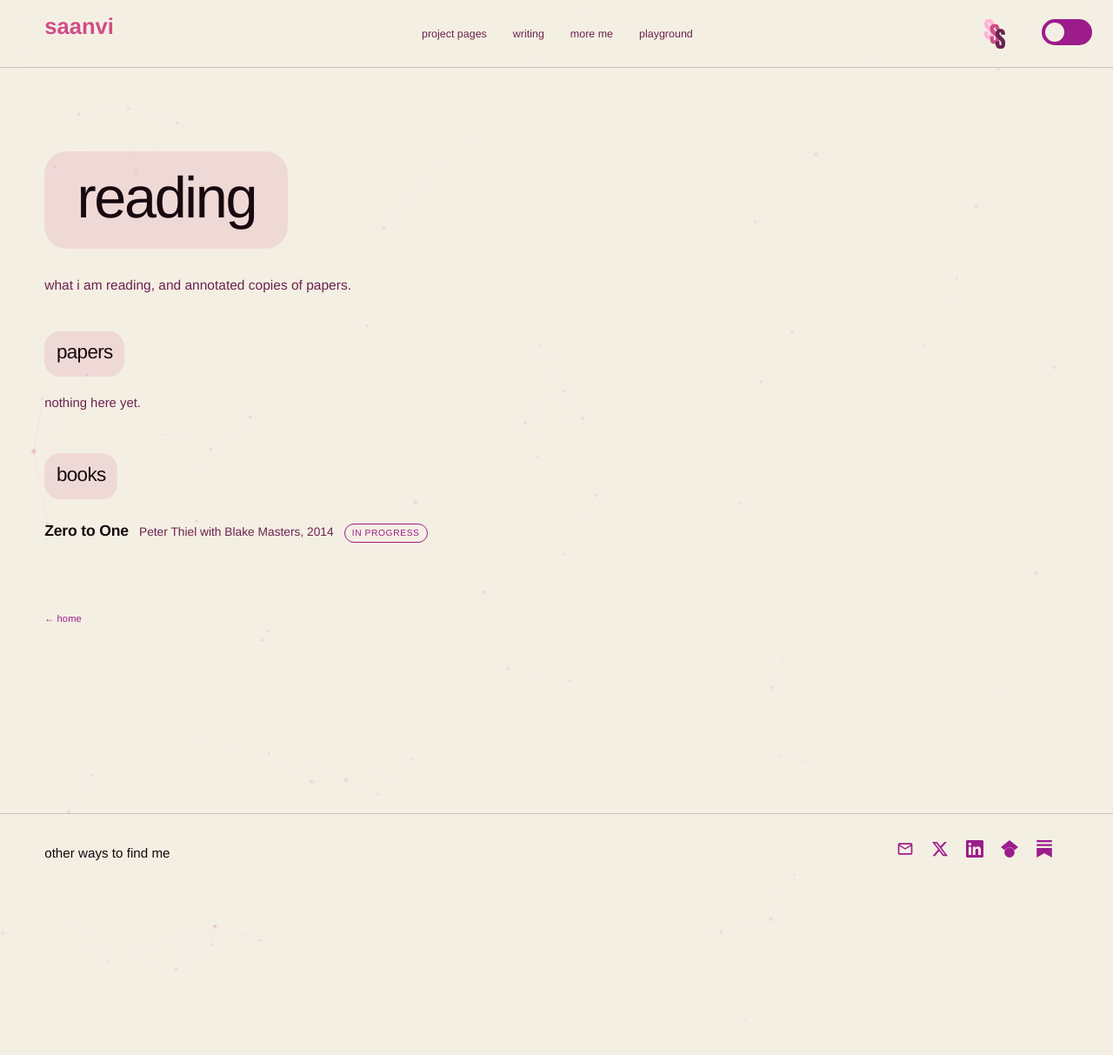
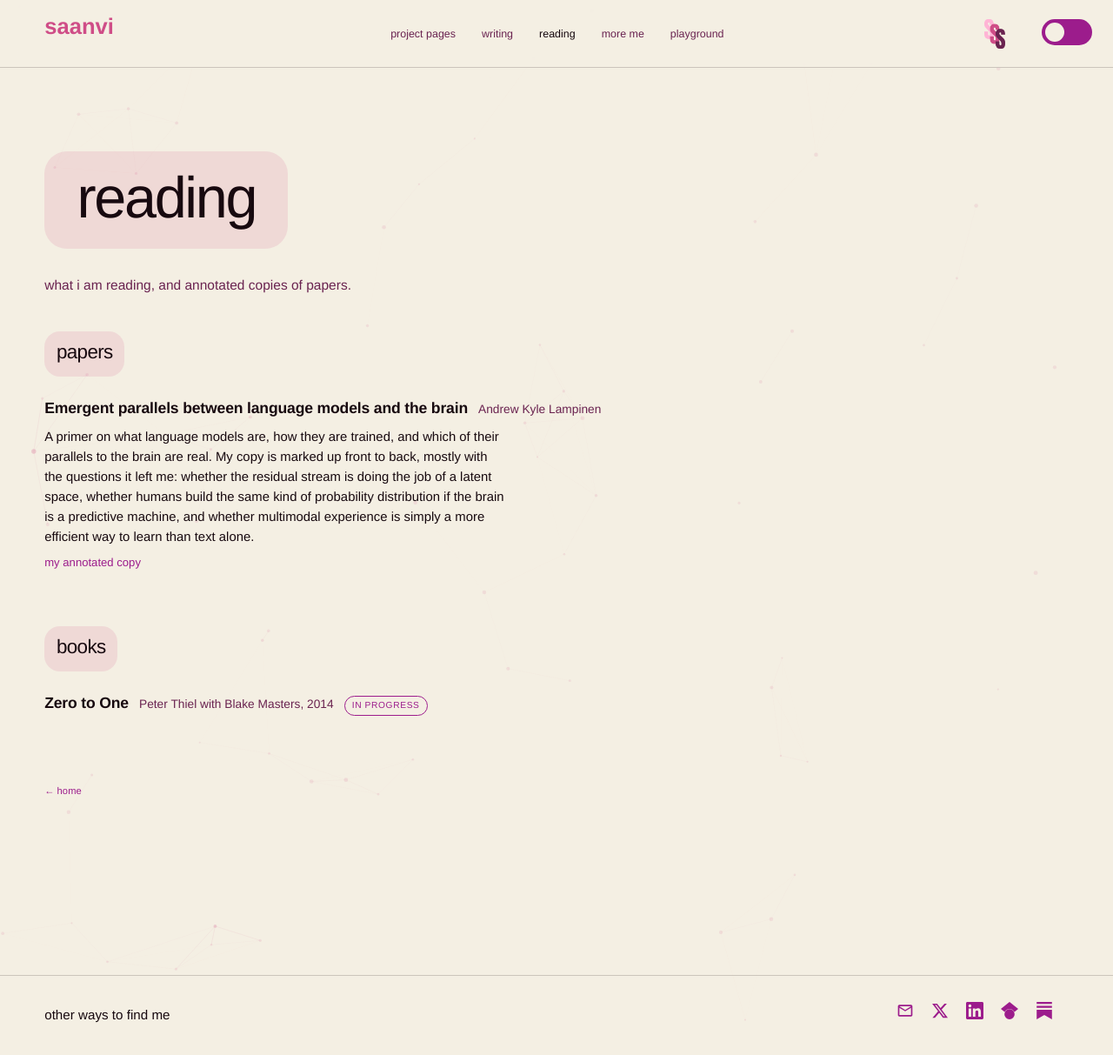
Before and after one commit to saanviiyer/saanviiyer.github.io, a Jekyll site: the page built from pages/reading.html, in a window 1280 px wide and 1213 px high. Shown: the whole window at 87% size. Built offline with Jekyll 4.4.1, drawn with Linux system fonts in a browser that asks for light colours; some web fonts are replaced.

Commit message:
Publish the reading page with the Lampinen primer
Adds my annotated copy of the Lampinen primer as the first paper,
ten scanned pages assembled into one PDF.

Unhides /reading/: drops the noindex and puts it in the nav next to
writing.

Removes the Blood on the Clocktower link from the writing list. The
page stays live at /botc/, just unlinked.

```diff
--- a/_data/reading.yml
+++ b/_data/reading.yml
@@ -13,6 +13,20 @@
 #
 # Newest first. The page does not sort, so order here is the order shown.
 
+- title: "Emergent parallels between language models and the brain"
+  author: "Andrew Kyle Lampinen"
+  kind: "paper"
+  year: ""
+  note: "A primer on what language models are, how they are trained, and which of their
+    parallels to the brain are real. My copy is marked up front to back, mostly with the
+    questions it left me: whether the residual stream is doing the job of a latent space,
+    whether humans build the same kind of probability distribution if the brain is a
+    predictive machine, and whether multimodal experience is simply a more efficient way
+    to learn than text alone."
+  link: ""
+  annotated: "/assets/pdfs/annotated/lampinen-emergent-parallels-annotated.pdf"
+  status: ""
+
 - title: "Zero to One"
   author: "Peter Thiel with Blake Masters"
   kind: "book"
--- a/_includes/nav.html
+++ b/_includes/nav.html
@@ -6,6 +6,7 @@
   <ul class="nav-links">
     <li><a{% if page.url == '/projects/' %} class="active" aria-current="page"{% endif %} href="{{ '/projects/' | relative_url }}">project pages</a></li>
     <li><a{% if page.url == '/writing/' %} class="active" aria-current="page"{% endif %} href="{{ '/writing/' | relative_url }}">writing</a></li>
+    <li><a{% if page.url == '/reading/' %} class="active" aria-current="page"{% endif %} href="{{ '/reading/' | relative_url }}">reading</a></li>
     <li><a{% if page.url == '/more-me/' %} class="active" aria-current="page"{% endif %} href="{{ '/more-me/' | relative_url }}">more me</a></li>
     <li><a{% if page.url == '/playground/' %} class="active" aria-current="page"{% endif %} href="{{ '/playground/' | relative_url }}">playground</a></li>
   </ul>
--- a/pages/reading.html
+++ b/pages/reading.html
@@ -1,7 +1,6 @@
 ---
 title: Reading, Saanvi S. Subramanian
 permalink: /reading/
-noindex: true
 description: >-
   Papers and books I am reading, with my annotated copies where I have them.
 ---
--- a/pages/writing-index.html
+++ b/pages/writing-index.html
@@ -49,13 +49,8 @@ permalink: /writing/
     </li>
     {% endfor %}
 
-    {% comment %} complexity paper with Charlie Yang; lives on its own page at /botc/ {% endcomment %}
-    <li class="witem" data-date="2026-09-15" data-topics="technical projects first">
-      <div class="witem-head">
-        <a class="witem-title" href="{{ '/botc/' | relative_url }}">Computational Complexity of Blood on the Clocktower</a>
-        <span class="witem-date">September 2026</span>
-      </div>
-    </li>
+    {% comment %} The Blood on the Clocktower paper lives at /botc/ and is deliberately not
+    linked from here. Do not add it back to this list. {% endcomment %}
 
     {% comment %} the RFP has no post date; Spring 2026 sorts as April. {% endcomment %}
     <li class="witem" data-date="2026-04-01" data-topics="technical projects first">
```
Also changed, not shown: 1 other file.
